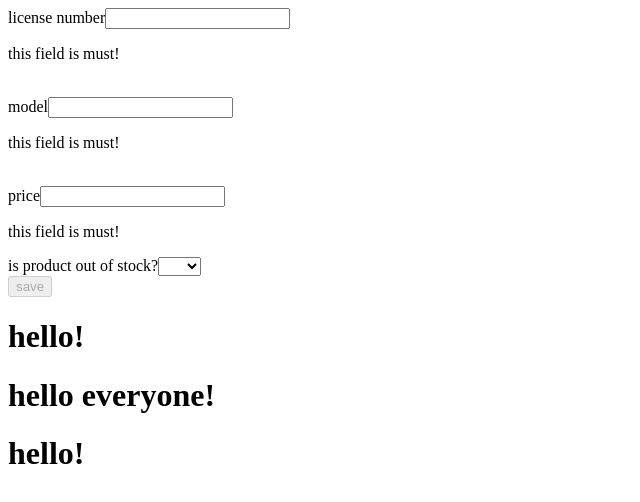
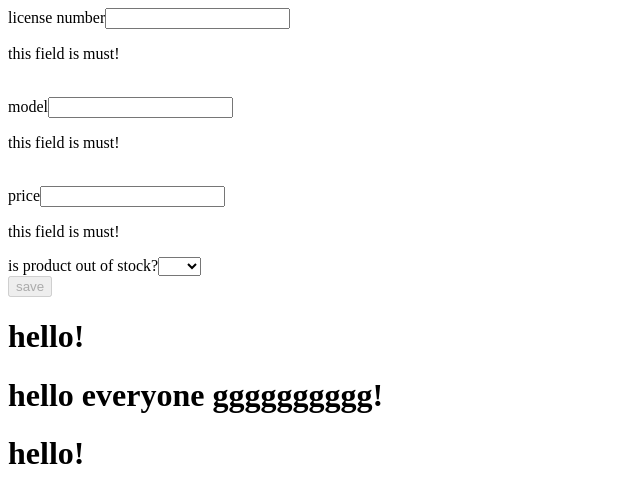
Before and after one commit to miricoen/practiceInGit, an Angular app: page / in a window 1280 px wide. Shown: the top 502 px of the page, without its empty margins (0-640 px from the left). Built offline with nearby package versions, Linux system fonts and the light colour scheme.

Commit message:
brachi_weil:)22

```diff
--- a/src/app/app.component.html
+++ b/src/app/app.component.html
@@ -1,4 +1,4 @@
 <app-add-car/>
 <h1>hello!</h1>
-<h1>hello everyone!</h1>
+<h1>hello everyone gggggggggg!</h1>
 <h1>hello!</h1>
```
